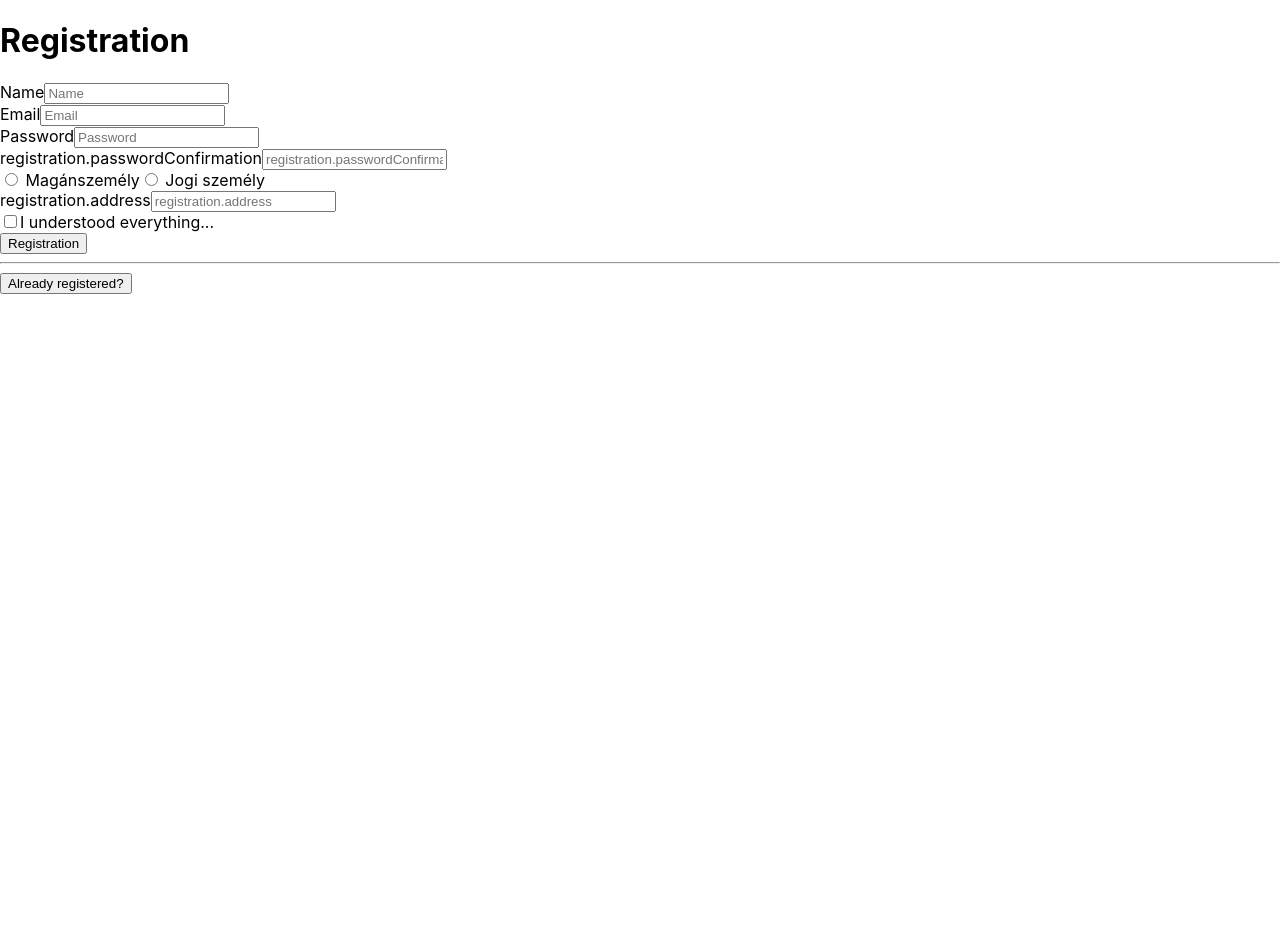
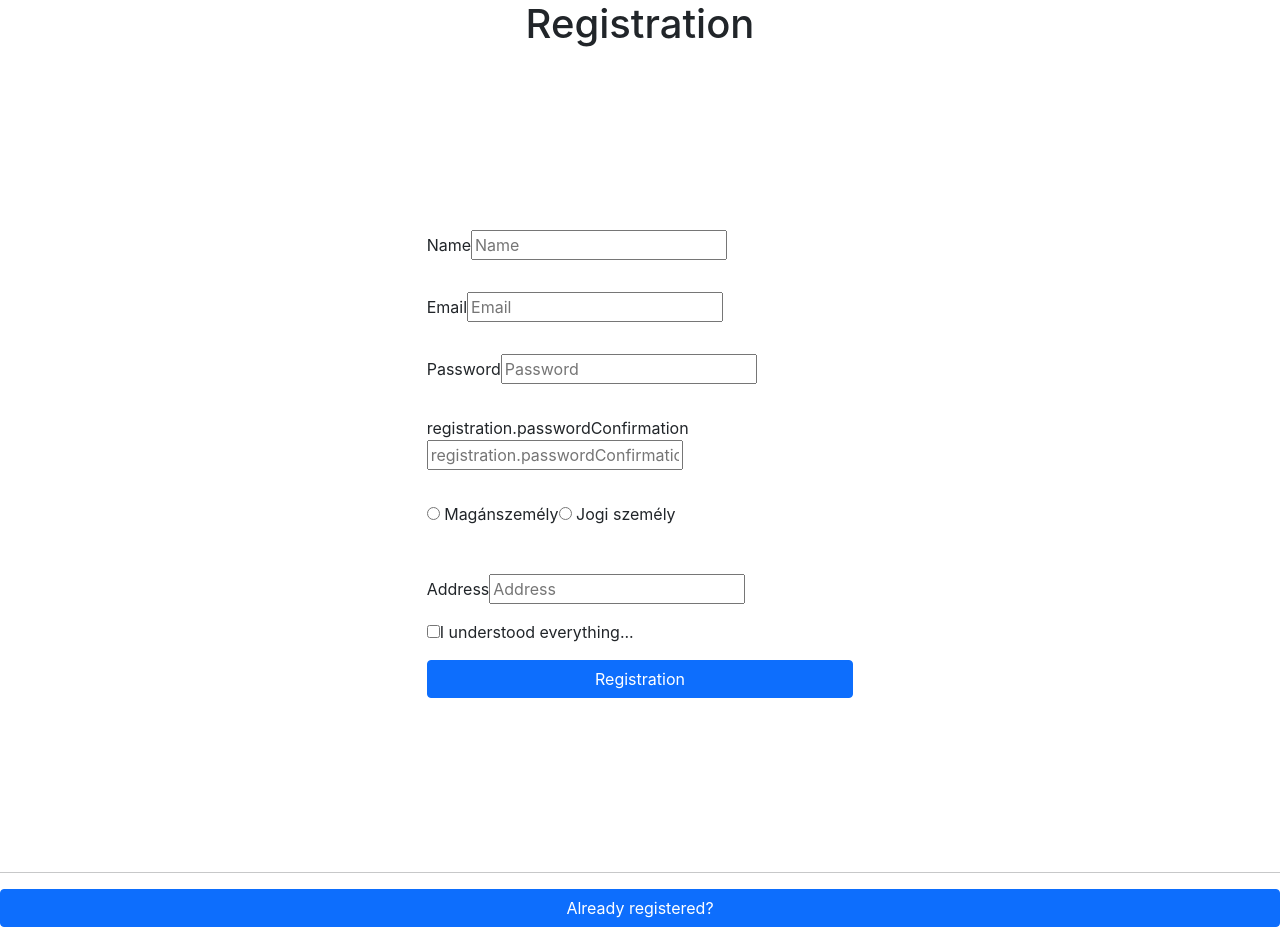
Before and after one commit to flowacademyhu/iota-vajdasag-brand, a React (Create React App) app in the folder frontend/: page /components/Registration in a window 1280 px wide. Before the commit the page ends 800 px from the top, so only its background shows below. Built offline with nearby package versions, Linux system fonts and the light colour scheme.

Commit message:
bootstrap added

```diff
--- a/frontend/public/index.html
+++ b/frontend/public/index.html
@@ -24,6 +24,12 @@
       work correctly both with client-side routing and a non-root public URL.
       Learn how to configure a non-root public URL by running `npm run build`.
     -->
+    <link
+      href="https://cdn.jsdelivr.net/npm/bootstrap@5.0.0-beta1/dist/css/bootstrap.min.css"
+      rel="stylesheet"
+      integrity="sha384-giJF6kkoqNQ00vy+HMDP7azOuL0xtbfIcaT9wjKHr8RbDVddVHyTfAAsrekwKmP1"
+      crossorigin="anonymous"
+    />
     <title>React App</title>
   </head>
   <body>
--- a/frontend/src/components/Registration.js
+++ b/frontend/src/components/Registration.js
@@ -49,7 +49,7 @@ export default function Registration() {
 
   return (
     <div>
-      <h1>{t("registration.title")}</h1>
+      <h1 className="text-center">{t("registration.title")}</h1>
       <Formik
         initialValues={{
           name: "",
@@ -62,7 +62,8 @@ export default function Registration() {
         validationSchema={SignUpSchema}
       >
         <Form>
-          <div>
+          <div className="d-flex flex-column justify-content-center align-content-center mx-auto col-10 col-md-4 min-vh-100">
+            <div className="my-3">
               <label htmlFor="name">{t("registration.fullName")}</label>
               <Field
                 name="name"
@@ -70,7 +71,7 @@ export default function Registration() {
                 type="text"
               ></Field>
             </div>
-          <div>
+            <div className="my-3">
               <label htmlFor="email">{t("registration.email")}</label>
               <Field
                 name="email"
@@ -78,7 +79,7 @@ export default function Registration() {
                 type="email"
               ></Field>
             </div>
-          <div>
+            <div className="my-3">
               <label htmlFor="password">{t("registration.password")}</label>
               <Field
                 name="password"
@@ -86,7 +87,7 @@ export default function Registration() {
                 type="password"
               ></Field>
             </div>
-          <div>
+            <div className="my-3">
               <label htmlFor="passwordConfirmation">
                 {t("registration.passwordConfirmation")}
               </label>
@@ -96,7 +97,7 @@ export default function Registration() {
                 type="password"
               ></Field>
             </div>
-          <div>
+            <div className="my-3">
               <label>
                 <Field name="entity" type="radio" value="privatePerson" />{" "}
                 {t("registration.privatePerson")}
@@ -106,7 +107,7 @@ export default function Registration() {
                 {t("registration.legalPerson")}
               </label>
             </div>
-          <div>
+            <div className="my-3">
               <Field name="taxNumber">
                 {({ field, form: { values }, meta }) =>
                   values.entity === "legalPerson" && (
@@ -132,7 +133,7 @@ export default function Registration() {
                 type="text"
               ></Field>
             </div>
-          <div>
+            <div className="my-3">
               <label>
                 <Field type="checkbox" name="toggle" />
                 {t("registration.aszf")}
@@ -140,6 +141,7 @@ export default function Registration() {
             </div>
             <div>
               <Button type="submit">{t("registration.buttontext")}</Button>
+            </div>
           </div>
         </Form>
       </Formik>
--- a/frontend/src/i18n.js
+++ b/frontend/src/i18n.js
@@ -16,6 +16,7 @@ const resources = {
       "registration.buttontext": "Registration",
       "registration.alreadyRegistered": "Already registered?",
       "registration.aszf": "I understood everything...",
+      "registration.address": "Address",
     },
   },
   fr: {
```
Lines whose indentation alone changed are shown as unchanged.
